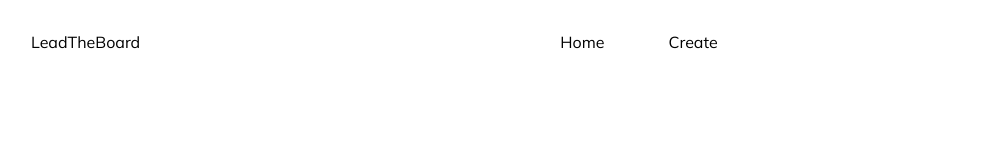
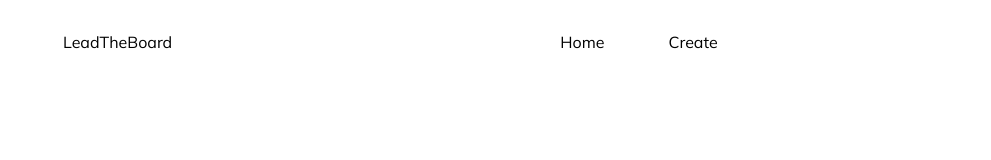
Before and after one commit to jskidev/reactBoard, a React (Create React App) app in the folder client/: page /create in a window 1280 px wide. Shown: the top 160 px of the page, without its empty margins (1-992 px from the left). Built offline with nearby package versions, Linux system fonts and the light colour scheme.

Commit message:
home nav fix

```diff
--- a/client/src/App.css
+++ b/client/src/App.css
@@ -10,6 +10,7 @@ nav {
 nav span {
   width: 25%;
   padding: 2rem 0rem;
+  z-index: 1;
 }
 
 nav p {
@@ -31,7 +32,7 @@ nav li {
   display: inline;
 }
 
-nav a:hover {
+nav ul a:hover {
   background-color: #7856FF;
   cursor: pointer;
 }
@@ -332,6 +333,9 @@ nav a:visited {
     padding: 2rem 0rem;
     text-align: right;
   }
+  nav span a {
+    padding: 0;
+  }
 }
 
 @media only screen and (max-width: 600px) {
--- a/client/src/App.js
+++ b/client/src/App.js
@@ -21,7 +21,7 @@ function App() {
         <header>
           <nav>
             <span>
-              <p>LeadTheBoard</p>
+              <p><Link to="/">LeadTheBoard</Link></p>
             </span>
             <ul>
               <li>
--- a/client/src/pages/Create.css
+++ b/client/src/pages/Create.css
@@ -66,6 +66,7 @@ header {
     outline: none;
     border: solid 1px #7856FF;
     box-shadow: 10px 10px 20px -10px rgba(120, 86, 255, 0.2);
+    -webkit-appearance: none;
 }
 
 .form .formHeader {
```
Also changed, not shown: 17 other files (tests, documents, lock files or other folders).
